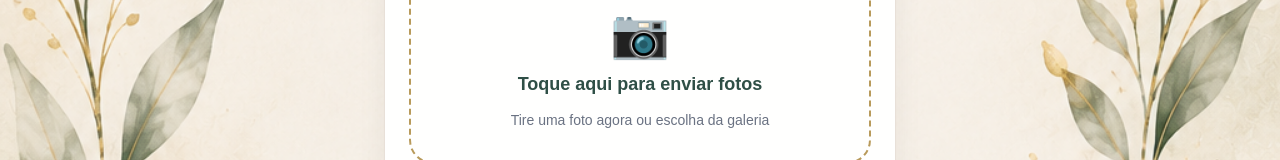
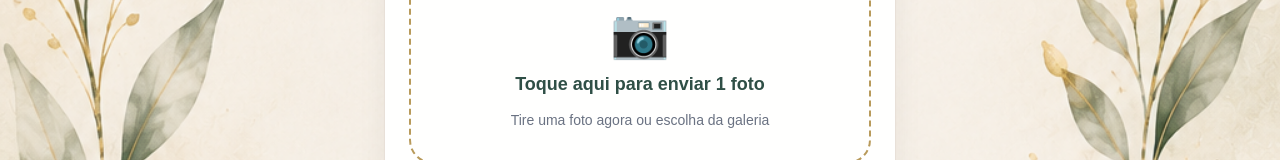
Before and after one commit to cebarrico/casamento-upload, a Next.js app: page / in a window 1280 px wide. Shown: the part 782-942 px from the top of the page. Built offline with nearby package versions, Linux system fonts and the light colour scheme.

Commit message:
Update page.tsx

```diff
--- a/src/app/page.tsx
+++ b/src/app/page.tsx
@@ -94,7 +94,7 @@ export default function Home() {
               <span className="text-5xl">📷</span>
 
               <span className="text-lg font-semibold text-[#2f4f46]">
-                Toque aqui para enviar fotos
+                Toque aqui para enviar 1 foto
               </span>
 
               <span className="text-sm text-gray-500 text-center">
@@ -105,13 +105,17 @@ export default function Home() {
             <input
               id="arquivos"
               type="file"
-              multiple
               accept="image/*,video/*"
               className="hidden"
               onChange={(e) => {
                 const files = e.target.files;
 
                 if (!files) return;
+                if (files.length > 1) {
+                  toast.error("Selecione apenas 1 arquivo");
+                  e.target.value="";
+                  return;
+                }
 
                 for (const file of Array.from(files)) {
                   if (file.size > 50 * 1024 * 1024) {
```
